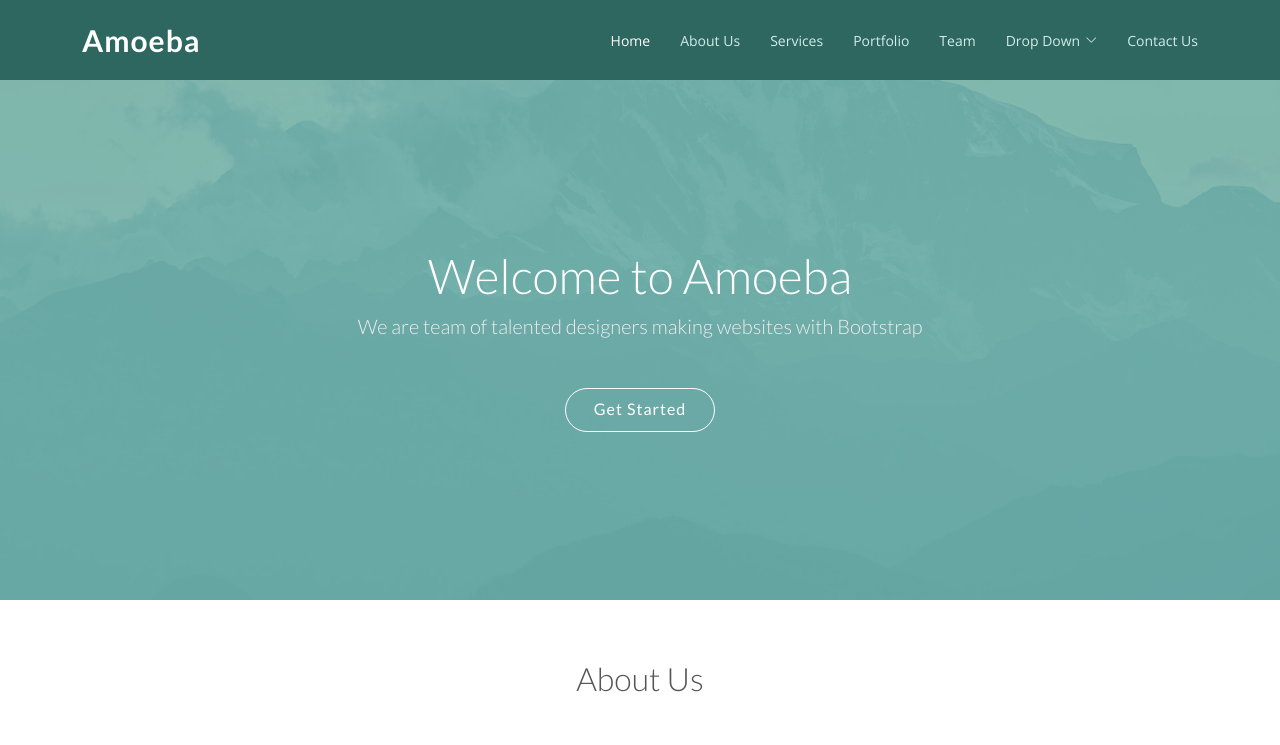
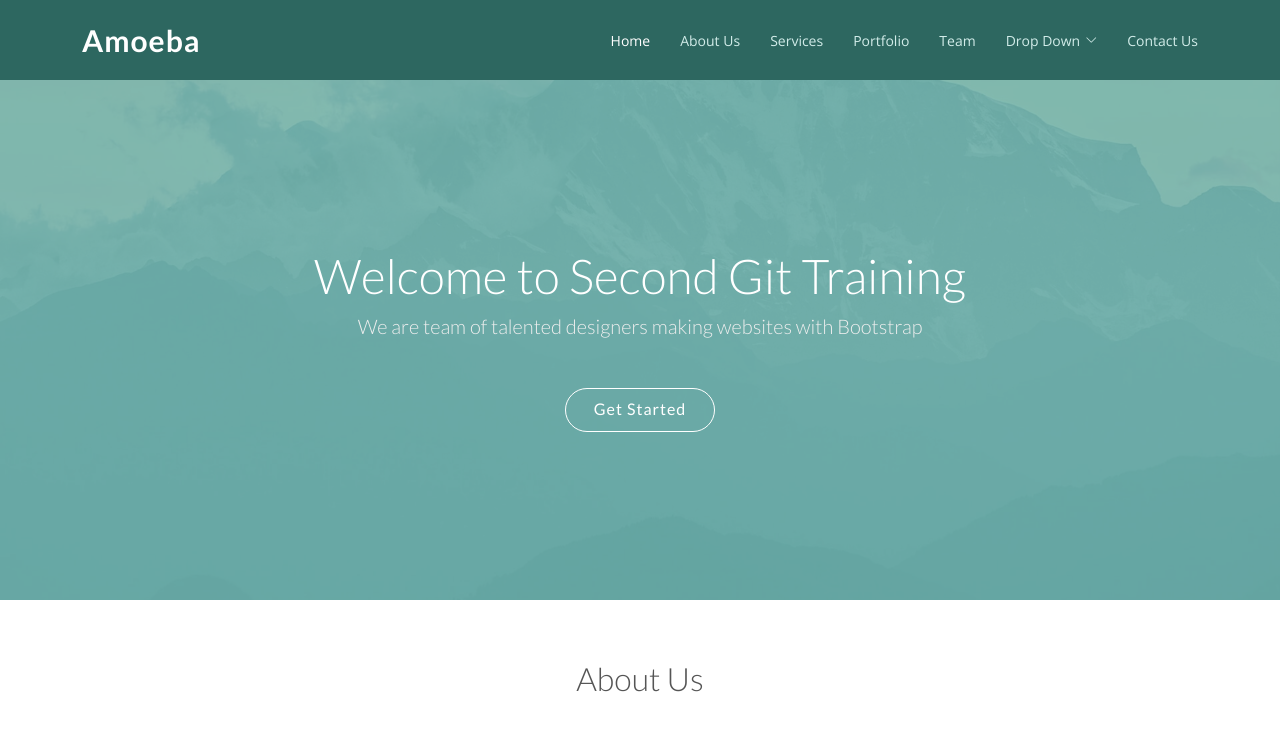
Before and after one commit to RodrigoNico/second-git-training, a plain HTML site: page index.html in a window 1280 px wide. Shown: the top 745 px of the page. Drawn offline with nearby package versions, Linux system fonts and the light colour scheme.

Commit message:
Added a new file and two changes in NB-001

```diff
--- a/index.html
+++ b/index.html
@@ -80,7 +80,7 @@
   <!-- ======= Hero Section ======= -->
   <section id="hero">
     <div class="hero-container">
-      <h1>Welcome to Amoeba</h1>
+      <h1>Welcome to Second Git Training</h1>
       <h2>We are team of talented designers making websites with Bootstrap</h2>
       <a href="#about" class="btn-get-started scrollto">Get Started</a>
     </div>
```
Also changed, not shown: firstpage.html (added, +8 -0 lines), inner-page.html (+1 -1 lines).
